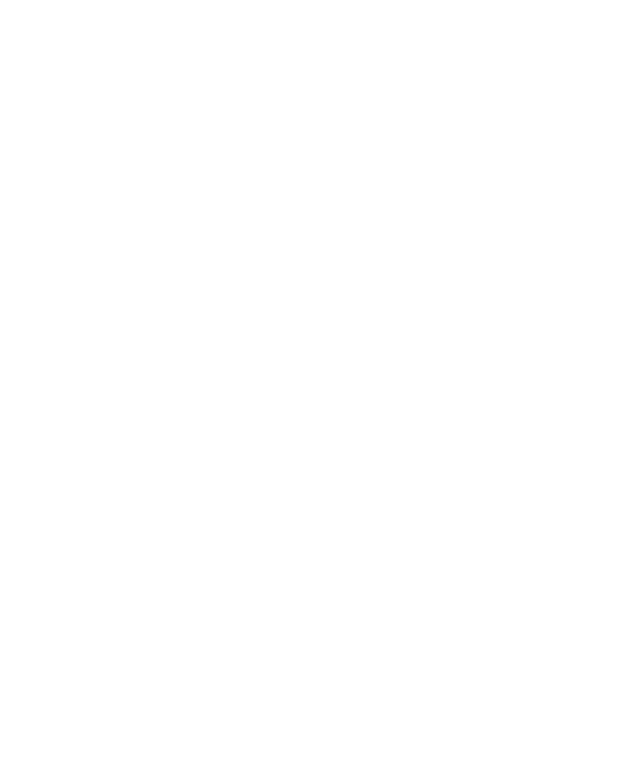
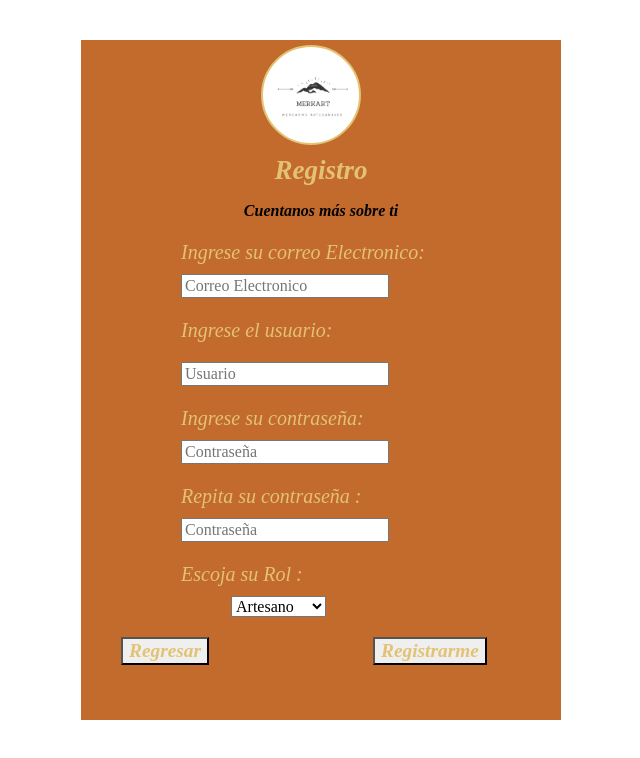
Before and after one commit to merkart/merkart-front, a React (Create React App) app: page /RegistroPersona in a window 1280 px wide. Shown: the top 758 px of the page, without its empty margins (319-959 px from the left). Built offline with nearby package versions, Linux system fonts and the light colour scheme.

Commit message:
Bosquejo Registro General ok

```diff
--- a/src/App.js
+++ b/src/App.js
@@ -2,12 +2,10 @@ import {
   BrowserRouter as Router,
   Switch,
   Route,
-  Link
 } from "react-router-dom";
 import 'bootstrap/dist/css/bootstrap.min.css'
-//import Store from "./store/Store";
 
-import {Login} from "./Login/Login";
+import {RegistroPersona} from "./RegistroPersona/RegistroPersona";
 
 function App() {
 
@@ -18,8 +16,8 @@ function App() {
         <Router>
           <div>
             <Switch>
-              <Route path="/Login">
-                <Login  />
+              <Route path="/RegistroPersona">
+                <RegistroPersona />
               </Route>
             </Switch>
           </div>
--- a/src/Login/Login.css
+++ /dev/null
@@ -1,55 +0,0 @@
-.container{
-    height: 100%;
-    align-content: center;
-}
-.cuadrado {
-    height: 500px;
-    margin-top: 100px;
-    margin-bottom: auto;
-    width: 500px;
-    border: #e2c275;
-    background-color:#c36a2d;
-}
-.Logo{
-    background-image: url("Logo.jpeg");
-    background-size: 100px;
-    width: 100px;
-    height: 100px;
-    border: 2px solid;
-    color:  #e2c275;
-    border-radius: 100px;
-    margin-top: 20px;
-    margin-left: 230px;
-}
-.Titulo1 {
-    margin-top: 30px;
-    color: #e2c275;
-    font: oblique bold 150% cursive
-}
-
-h3{
-    margin-top: 20px;
-    font-size: 20px;
-    color: #e2c275;
-    margin-left:150px;
-}
-.Usuario{
-    margin-left: 150px;
-    margin-top: 20px;
-}
-.Contraseña{
-    margin-left:150px;
-    margin-top: 10px;
-}
-
-.BotonL{
-    color: #e2c275;
-    margin-top: 20px;
-    margin-left: 100px;
-    font: oblique bold 110% cursive
-}
-
-
-.Olvido {
-    margin-left: 170px;
-}
--- a/src/Login/Login.js
+++ /dev/null
@@ -1,34 +0,0 @@
-import "./Login.css"
-import {login, Container, NavDropdown, Button, Offcanvas} from 'react-bootstrap';
-import {useHistory} from "react-router-dom";
-export const Login=({}) => {
-    return(
-        <login>
-            <div className="container">
-                <div className="d-flex justify-content-center h-100">
-                    <div className="cuadrado">
-                        <div className="Logo">
-                        </div>
-                        <div className="Titulo1">
-                            <p className="Titulo1"><center>Bienvenidos</center></p>
-                        </div>
-                        <h3>Ingrese su usuario:</h3>
-                        <div className="Usuario">
-                            <input type="text" placeholder="Usuario"/>
-                        </div>
-                        <h3>Ingrese su contraseña:</h3>
-                        <div className="Contraseña">
-                            <input type="password" placeholder="Contraseña"/>
-                        </div>
-                        <a  className="Olvido" href="">¿Olvido su contraseña?</a>
-                        <div className="BotonL">
-                                <button className="BotonL">Entrar</button>
-                        </div>
-                    </div>
-                </div>
-            </div>
-
-        </login>)
-
-}
-export default Login;
--- /dev/null
+++ b/src/RegistroPersona/RegistroPersona.css
@@ -0,0 +1,78 @@
+.container{
+    height: 100%;
+    align-content: center;
+}
+.cuadrado {
+    height: 680px;
+    margin-top: 40px;
+    margin-bottom: auto;
+    width: 480px;
+    border: #e2c275;
+    background-color:#c36a2d;
+}
+.Logo{
+    background-image: url("Logo.jpeg");
+    background-size: 100px;
+    width: 100px;
+    height: 100px;
+    border: 2px solid;
+    color:  #e2c275;
+    border-radius: 100px;
+    margin-top: 05px;
+    margin-left: 180px;
+}
+.Titulo1 {
+    margin-top: 10px;
+    color: #e2c275;
+    font: oblique bold 130% cursive
+
+}
+.Subtitulo{
+    margin-top: 00px;
+    color: black;
+    font: oblique bold 100% cursive
+}
+
+h3{
+    margin-top: 20px;
+    font-size: 20px;
+    color: #e2c275;
+    margin-left:100px;
+}
+.Correo{
+    border: #c36a2d;
+    margin-left: 100px;
+    margin-top: 10px;
+
+}
+.Usuario{
+    margin-left: 100px;
+    margin-top: 20px;
+}
+.Contraseña{
+    margin-left:100px;
+    margin-top: 10px;
+}
+.Contraseña2{
+    margin-left:100px;
+    margin-top: 10px;
+
+}
+.Rol{
+    margin-left:150px;
+    margin-top: 10px;
+}
+
+.BotonR{
+    color: #e2c275;
+    margin-top: 10px;
+    margin-left: 20px;
+    font: oblique bold 110% cursive
+}
+.BotonRe{
+    color: #e2c275;
+    margin-left: 20px;
+    margin-top: 10px;
+    font: oblique bold 110% cursive
+
+}
--- /dev/null
+++ b/src/RegistroPersona/RegistroPersona.js
@@ -0,0 +1,65 @@
+import "./RegistroPersona.css"
+import {registroP, Row, Col} from 'react-bootstrap';
+
+export const RegistroPersona = ({}) => {
+    return (
+        <registroP>
+            <div className="container">
+                <div className="d-flex justify-content-center h-100">
+                    <div className="cuadrado">
+                        <div className="Logo">
+                        </div>
+                        <div className="Titulo1">
+                            <p className="Titulo1">
+                                <center>Registro</center>
+                            </p>
+                        </div>
+                        <div className="Subtitulo">
+                            <p className="Subtitulo">
+                                <center>Cuentanos más sobre ti</center>
+                            </p>
+
+                            <h3>Ingrese su correo Electronico:</h3>
+                            <div className="Correo">
+                                <input type="text" placeholder="Correo Electronico"/>
+                            </div>
+                            <h3>Ingrese el usuario:</h3>
+                            <div className="Usuario">
+                                <input type="text" placeholder="Usuario"/>
+                            </div>
+                            <h3>Ingrese su contraseña:</h3>
+                            <div className="Contraseña">
+                                <input type="password" placeholder="Contraseña"/>
+                            </div>
+                            <h3>Repita su contraseña :</h3>
+                            <div className="Contraseña2">
+                                <input type="password" placeholder="Contraseña"/>
+                            </div>
+                            <h3>Escoja su Rol :</h3>
+                            <div className="Rol">
+                                <select name="Rol">
+                                    <option value="Artesano">Artesano</option>
+                                    <option value="Comprador">Comprador</option>
+                                </select>
+                            </div>
+                            <Row>
+                                <Col>
+                                    <div className="BotonRe">
+                                        <button className="BotonRe">Regresar</button>
+                                    </div>
+                                </Col>
+                                <Col>
+                                    <div className="BotonR">
+                                        <button className="BotonR">Registrarme</button>
+                                    </div>
+                                </Col>
+                            </Row>
+                        </div>
+                    </div>
+                </div>
+            </div>
+
+        </registroP>)
+
+}
+export default RegistroPersona;
```
Also changed, not shown: src/RegistroPersona/Logo.jpeg (renamed from src/Login/Logo.jpeg).
